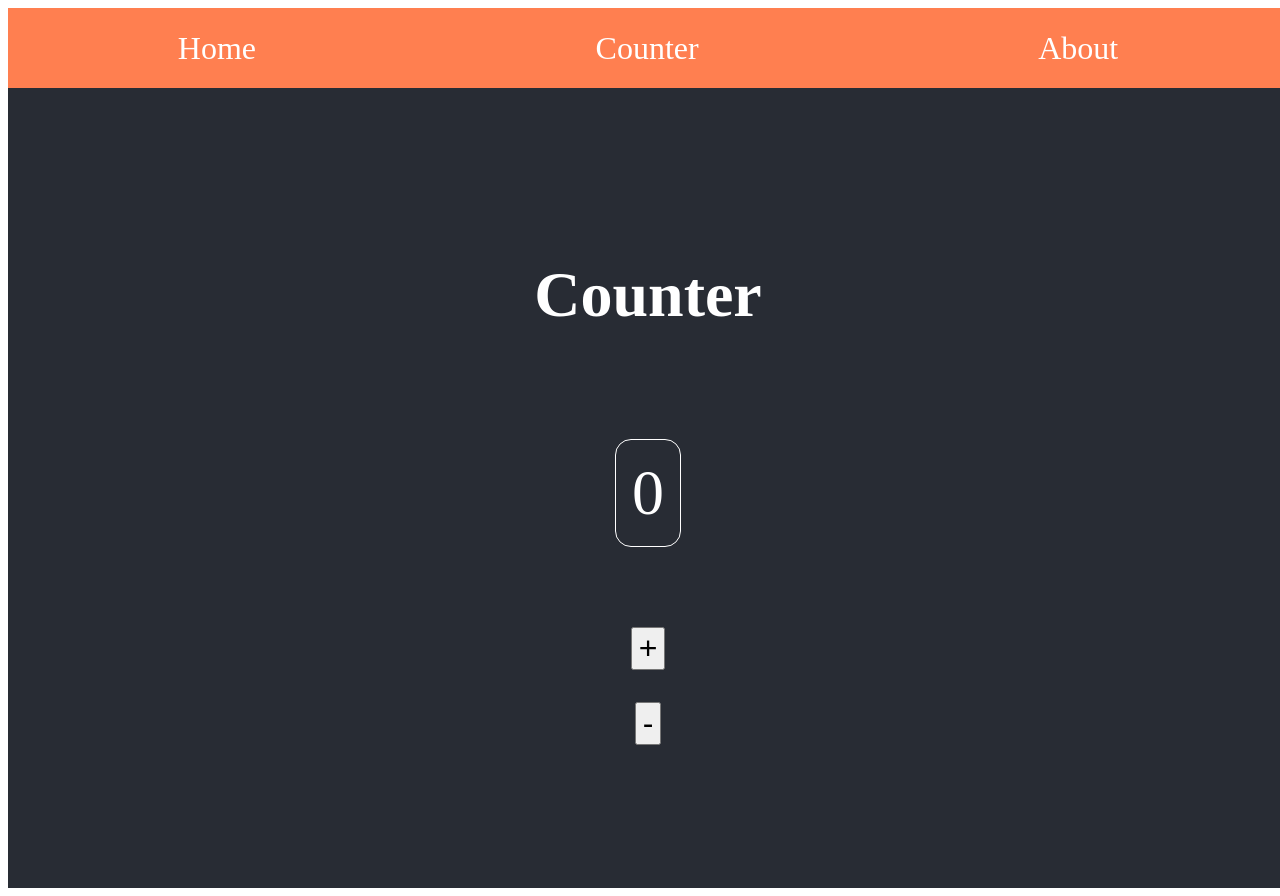
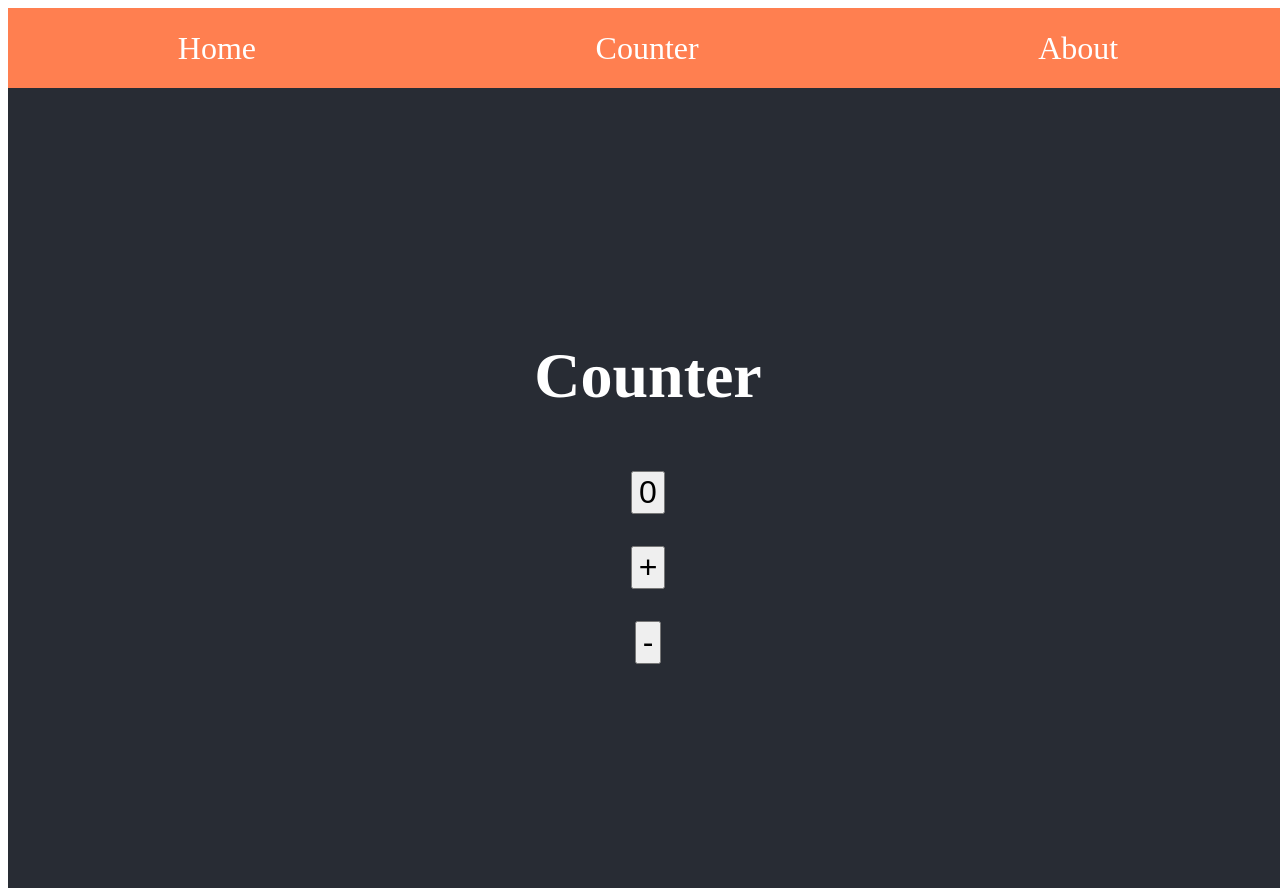
Before and after one commit to reyk-zepper/React1, a React (Create React App) app: page / in a window 1280 px wide. Built offline with nearby package versions, Linux system fonts and the light colour scheme.

Commit message:
double  count on click

```diff
--- a/src/components/Count.js
+++ b/src/components/Count.js
@@ -9,10 +9,14 @@ export default function Counter() {
       setCount(count - 1);
     }
   };
+  const double = () => {
+    setCount(count * 2);
+  };
+
   return (
     <StyledCounter>
       <h1>Counter</h1>
-      <p>{count}</p>
+      <button onClick={double}>{count}</button>
       <button onClick={() => setCount(count + 1)}>+</button>
       <button onClick={decrement}>-</button>
     </StyledCounter>
```
